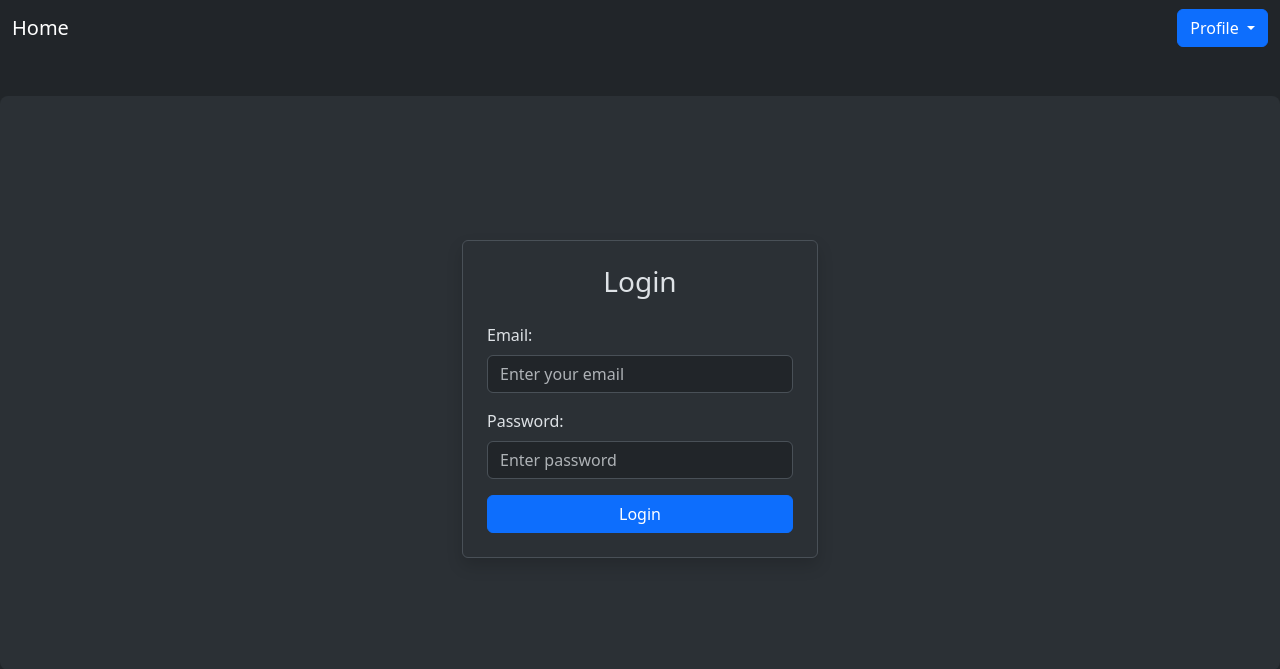
After one commit to MohammadSobhanSt/online-shop, a Django app: page /accounts/login/ in a window 1280 px wide. The commit adds this page. Shown: the top 669 px of the page. Run offline with Django 5.2, Linux system fonts and the light colour scheme; some libraries are stand-ins or nearby versions.

Commit message:
added login and logout

```diff
--- a/accounts/forms.py
+++ b/accounts/forms.py
@@ -27,3 +27,12 @@ class UserRegistrationForm(forms.ModelForm):
             raise ValidationError("This username already taken please try another one...")
 
         return username
+
+
+class UserLoginForm(forms.Form):
+    email = forms.EmailField(
+        widget=forms.EmailInput(attrs={'class': 'form-control', 'placeholder': 'Enter your email'}
+    ))
+    password = forms.CharField(
+        widget=forms.PasswordInput(attrs={'class': 'form-control', 'placeholder': 'Enter password'}
+    ))
--- /dev/null
+++ b/accounts/templates/accounts/login.html
@@ -0,0 +1,52 @@
+{% extends 'base.html' %}
+
+{% block title %} Login {% endblock %}
+
+{% block content %}
+
+<div class="container mt-5">
+    <div class="row justify-content-center">
+        <div class="col-md-4">
+            <form action="" method="post" class="p-4 border rounded shadow">
+                {% csrf_token %}
+                <h3 class="text-center mb-4">Login</h3>
+
+                {% if form.non_field_errors %}
+                    <div class="alert alert-danger">
+                        {% for error in form.non_field_errors %}
+                            {{ error }}
+                        {% endfor %}
+                    </div>
+                {% endif %}
+
+                <div class="mb-3">
+                    <label class="form-label">Email:</label>
+                    {{ form.email }}
+                    {% if form.email.errors %}
+                        <div class="text-danger small mt-1">
+                            {% for error in form.email.errors %}
+                                {{ error }}
+                            {% endfor %}
+                        </div>
+                    {% endif %}
+                </div>
+
+                <div class="mb-3">
+                    <label class="form-label">Password:</label>
+                    {{ form.password }}
+                    {% if form.password.errors %}
+                        <div class="text-danger small mt-1">
+                            {% for error in form.password.errors %}
+                                {{ error }}
+                            {% endfor %}
+                        </div>
+                    {% endif %}
+                </div>
+
+                <button type="submit" class="btn btn-primary w-100">Login</button>
+            </form>
+        </div>
+    </div>
+</div>
+
+{% endblock %}
--- a/accounts/urls.py
+++ b/accounts/urls.py
@@ -5,4 +5,6 @@ from . import views
 app_name = "accounts"
 urlpatterns = [
     path('signup/', views.UserRegistrationView.as_view(), name='user-register'),
+    path('login/', views.UserLoginView.as_view(), name='user-login'),
+    path('logout/', views.UserLogoutView.as_view(), name='user-logout'),
 ]
--- a/accounts/views.py
+++ b/accounts/views.py
@@ -2,8 +2,9 @@ from django.contrib import messages
 from django.shortcuts import redirect, render
 from .models import CustomUser
 from django.views import View
-from .forms import UserRegistrationForm
-from django.contrib.auth import login, logout
+from .forms import UserRegistrationForm, UserLoginForm
+from django.contrib.auth import authenticate, login, logout
+from django.contrib.auth.mixins import LoginRequiredMixin
 
 
 class UserRegistrationView(View):
@@ -30,3 +31,41 @@ class UserRegistrationView(View):
                 return redirect('home:home')
 
         return render(request, self.template_name, {"form":form})
+
+
+class UserLoginView(View):
+    template_name = 'accounts/login.html'
+    form_class = UserLoginForm
+
+    def dispatch(self, request, *args, **kwargs):
+        if request.user.is_authenticated:
+            messages.warning(request, "You can't login again... :)", "warning")
+            return redirect('home:home')
+        return super().dispatch(request, *args, **kwargs)
+
+    def get(self, request):
+        form = self.form_class
+        return render(request, self.template_name, {"form":form})
+
+    def post(self, request):
+        form = self.form_class(request.POST)
+        if form.is_valid():
+            cd = form.cleaned_data
+
+            user = authenticate(request, email=cd['email'], password=cd['password'])
+
+            if user is not None:
+                login(request, user)
+                messages.success(request, f'You logged in successfully. Welcome back dear {user.username} :).')
+                return redirect('home:home')
+
+            messages.warning(request, "Your email or password is wrong.", 'warning')
+
+        return render(request, self.template_name, {"form":form})
+
+
+class UserLogoutView(LoginRequiredMixin, View):
+    def get(self , request):
+        logout(request)
+        messages.success(request, "You logged out successfully. We hope you come back soon :).")
+        return redirect('home:home')
--- a/templates/incs/navbar.html
+++ b/templates/incs/navbar.html
@@ -24,9 +24,9 @@
       <ul class="dropdown-menu dropdown-menu-end" data-bs-theme="dark">
         {% if request.user.is_authenticated %}
           <li><a class="dropdown-item" href="#">Profile</a></li>
-          <li><a class="dropdown-item text-danger" href="#">Logout</a></li>
+          <li><a class="dropdown-item text-danger" href="{% url 'accounts:user-logout' %}">Logout</a></li>
         {% else %}
-          <li><a class="dropdown-item" href="#">Login</a></li>
+          <li><a class="dropdown-item" href="{% url 'accounts:user-login' %}">Login</a></li>
           <li><a class="dropdown-item" href="{% url 'accounts:user-register' %}">SignUp</a></li>
         {% endif %}
       </ul>
```
